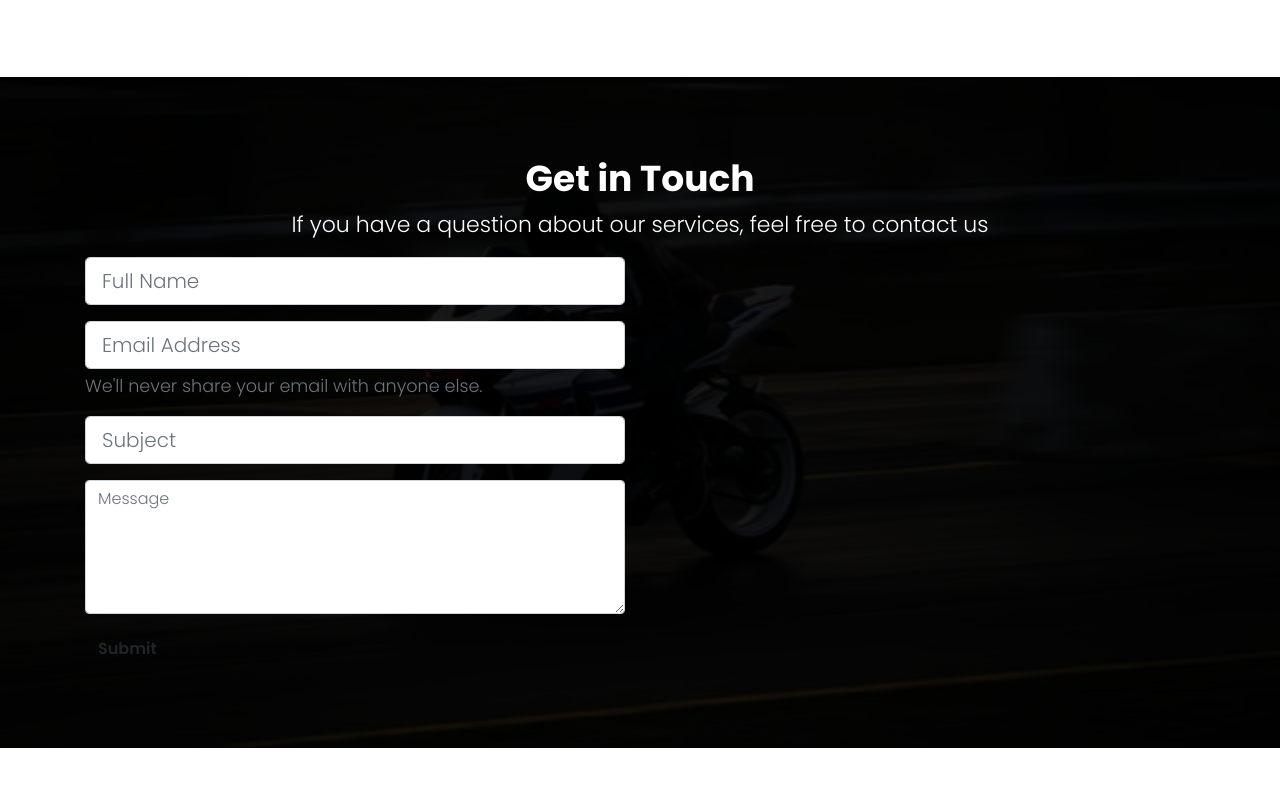
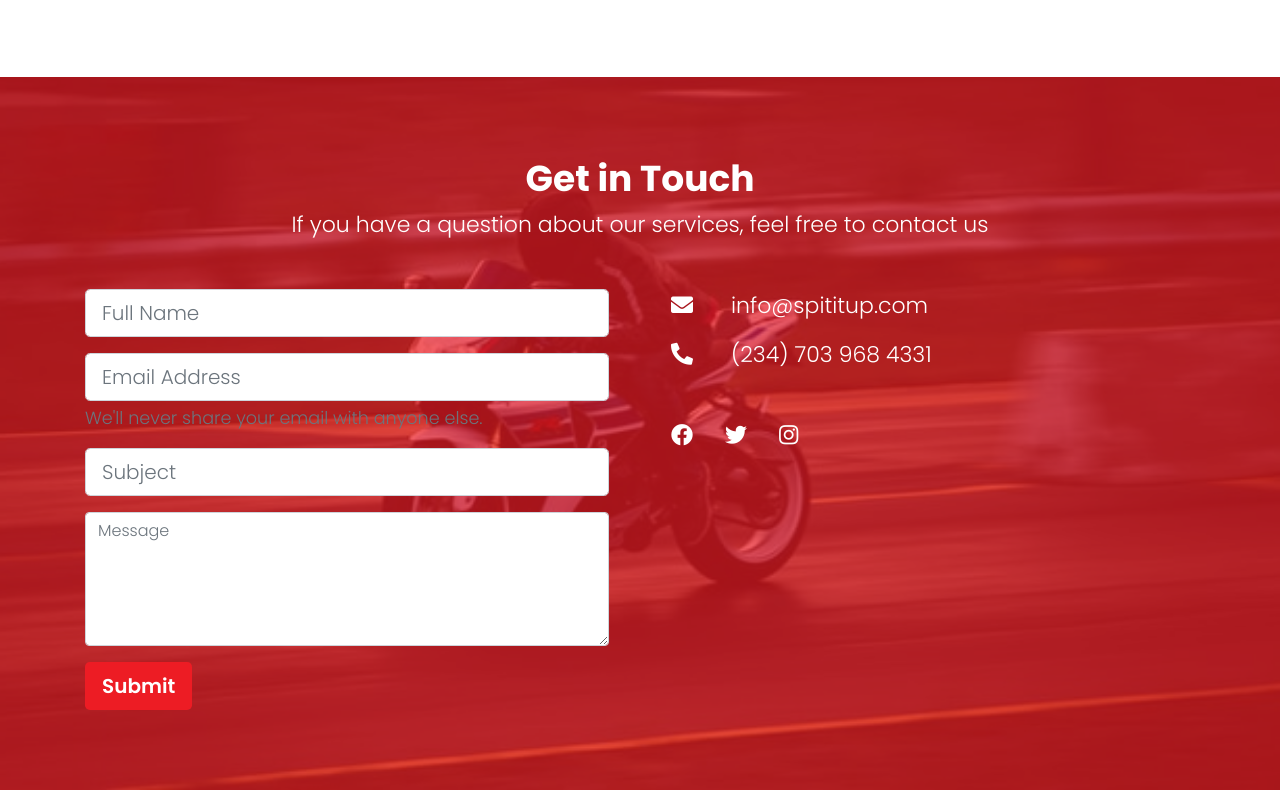
Before and after one commit to shaydeecoder/SpidIt-Up, a plain HTML site: page index.html in a window 1280 px wide. Shown: the part 2366-3156 px from the top of the page. Before the commit the page ends 3114 px from the top, so only its background shows below. Drawn offline with nearby package versions, Linux system fonts and the light colour scheme.

Commit message:
added contact section

```diff
--- a/css/style.css
+++ b/css/style.css
@@ -176,8 +176,25 @@ header .hero {
   background: url('../img/william-daigneault-AXbyizNdH_A-unsplash.jpg') no-repeat center center/cover;
 }
 
+#contact .overlay {
+  background: rgba(237, 28, 36, 0.7);
+}
+
 #contact h2 {
   margin-bottom: .5rem;
+}
+
+#contact p i {
+  margin-right: 2rem;
+}
+
+#contact ul {
+  margin-top: 3rem;
+  list-style: none;
+}
+
+#contact ul li {
+  margin-right: 2rem;
 }
 
 
--- a/index.html
+++ b/index.html
@@ -183,12 +183,12 @@
     <section id="contact">
       <div class="overlay section-spacing">
         <div class="container">
-          <div class="text-center">
+          <div class="text-center mb-5">
             <h2>Get in Touch</h2>
             <p>If you have a question about our services, feel free to contact us</p>
           </div>
-          <div class="row">
-            <div class="col-md">
+          <div class="row mt-5">
+            <div class="col-md mr-md-3">
               <form>
                 <div class="form-group">
                   <input type="text" class="form-control form-control-lg" id="name" placeholder="Full Name">
@@ -203,10 +203,22 @@
                 <div class="form-group">
                   <textarea class="form-control" id="subject" rows="5" placeholder="Message"></textarea>
                 </div>
-                <button type="submit" class="btn -base">Submit</button>
+                <button type="submit" class="btn btn-lg bg-base">Submit</button>
               </form>
             </div>
-            <div class="col-md"></div>
+            <div class="col-md ml-md-3">
+              <p>
+                <i class="fas fa-envelope"></i> info@spititup.com
+              </p>
+              <p>
+                <i class="fas fa-phone-alt"></i> (234) 703 968 4331
+              </p>
+              <ul class="d-flex">
+                <li><i class="fab fa-facebook"></i></li>
+                <li><i class="fab fa-twitter"></i></li>
+                <li><i class="fab fa-instagram"></i></li>
+              </ul>
+            </div>
           </div>
         </div>
       </div>
```
